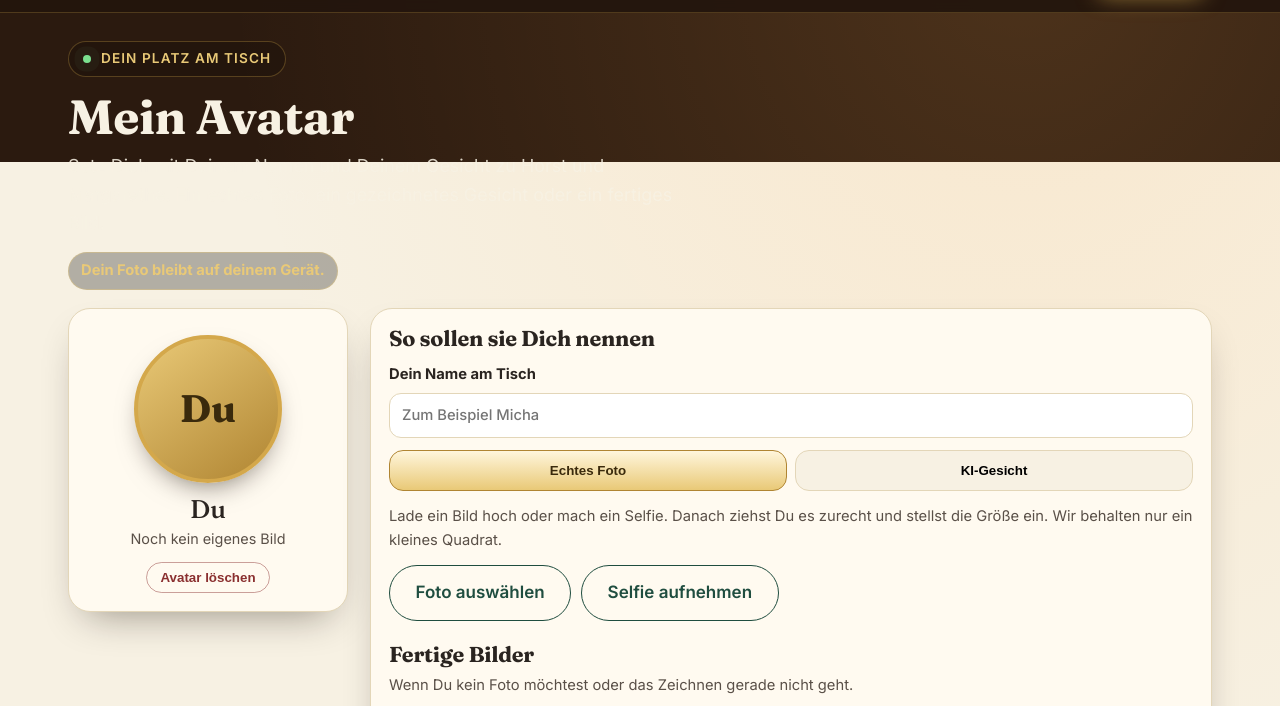
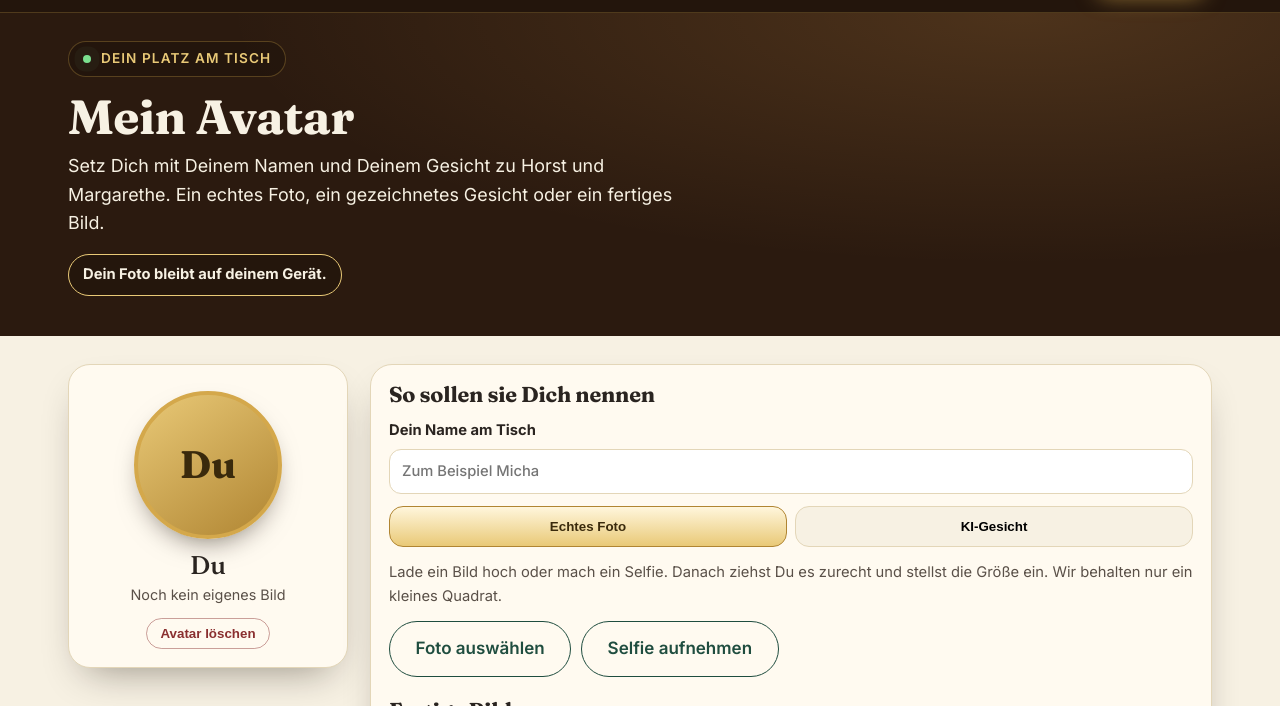
Before and after one commit to mike20082015/spiel-freunde, a plain HTML site: page public/mein-avatar/index.html in a window 1280 px wide. Shown: the part 58-764 px from the top of the page. Drawn offline with Linux system fonts and the light colour scheme.

Commit message:
Let the avatar hero grow with its text. (#43)
The dark band was a fixed 220px, so the subtitle and the privacy pill slipped onto the cream page. The hero now carries the wood background, and the pill sits on a solid dark chip.

Co-authored-by: Cursor Agent <cursoragent@cursor.com>
Co-authored-by: mike20082015 <mike20082015@users.noreply.github.com>

```diff
--- a/public/mein-avatar/avatar.css
+++ b/public/mein-avatar/avatar.css
@@ -1,13 +1,13 @@
-.ava-page{background:
+.ava-page{background:#2b1a0f;color:var(--ink);min-height:100dvh}
+.ava-page .nav{position:relative}
+.ava-hero{color:var(--cream);padding:28px 0 40px;background:
   radial-gradient(ellipse at 80% 0%, rgba(255,180,90,.16), transparent 55%),
-  linear-gradient(180deg, #2b1a0f 0, #2b1a0f 220px, var(--cream) 220px);
-  color:var(--ink);min-height:100vh}
-.ava-page .nav{position:relative}
-.ava-hero{padding:28px 0 18px;color:var(--cream)}
+  #2b1a0f}
 .ava-hero h1{font-size:clamp(2rem,4vw,3rem);margin:12px 0 8px}
-.ava-hero .lead{color:rgba(247,241,227,.86);max-width:640px}
-.privacy{display:inline-flex;align-items:center;gap:8px;margin-top:14px;padding:6px 12px;border-radius:999px;background:rgba(0,0,0,.28);border:1px solid rgba(233,201,119,.4);color:var(--gold-2);font-weight:700;font-size:.92rem}
-.ava-layout{display:grid;grid-template-columns:280px 1fr;gap:22px;padding-bottom:72px;align-items:start}
+.ava-hero .lead{color:#f7f1e3;max-width:40rem}
+.privacy{display:inline-flex;align-items:center;gap:8px;margin-top:16px;padding:8px 14px;border-radius:999px;background:#24160c;border:1px solid #e9c977;color:#f7f1e3;font-weight:700;font-size:.92rem}
+.ava-main{background:var(--cream)}
+.ava-layout{display:grid;grid-template-columns:280px 1fr;gap:22px;padding-top:28px;padding-bottom:72px;align-items:start}
 .ava-card{background:var(--paper);border:1px solid var(--line);border-radius:22px;box-shadow:var(--shadow);padding:18px}
 .ava-now{text-align:center}
 .now-face{width:148px;height:148px;margin:8px auto 12px;border-radius:50%;overflow:hidden;border:4px solid var(--gold);box-shadow:0 12px 28px -12px rgba(20,12,4,.6);background:linear-gradient(145deg,var(--gold-2),var(--gold-3));display:grid;place-items:center;font-family:var(--serif);font-size:2.4rem;font-weight:700;color:#3a2a0c}
--- a/public/mein-avatar/index.html
+++ b/public/mein-avatar/index.html
@@ -40,14 +40,16 @@
   </div>
 </header>
 
-<main class="wrap">
-  <section class="ava-hero">
+<section class="ava-hero">
+  <div class="wrap">
     <p class="kicker"><span class="dot"></span> Dein Platz am Tisch</p>
     <h1>Mein Avatar</h1>
     <p class="lead">Setz Dich mit Deinem Namen und Deinem Gesicht zu Horst und Margarethe. Ein echtes Foto, ein gezeichnetes Gesicht oder ein fertiges Bild.</p>
     <p class="privacy">Dein Foto bleibt auf deinem Gerät.</p>
-  </section>
-
+  </div>
+</section>
+<main class="ava-main">
+  <div class="wrap">
   <div class="ava-layout">
     <aside class="ava-card ava-now" aria-label="So sitzt Du gerade am Tisch">
       <div class="now-face" id="now-face">Du</div>
@@ -166,6 +168,7 @@
       <p class="links"><a href="/skat/">Zum Skattisch</a><a href="/spielpartner/">Zu den Spielpartnern</a></p>
     </form>
   </div>
+  </div>
 </main>
 <footer class="foot">
   <div class="wrap foot-bottom">
```
Also changed, not shown: skat/tests/avatar-store.test.js (+4 -0 lines).
